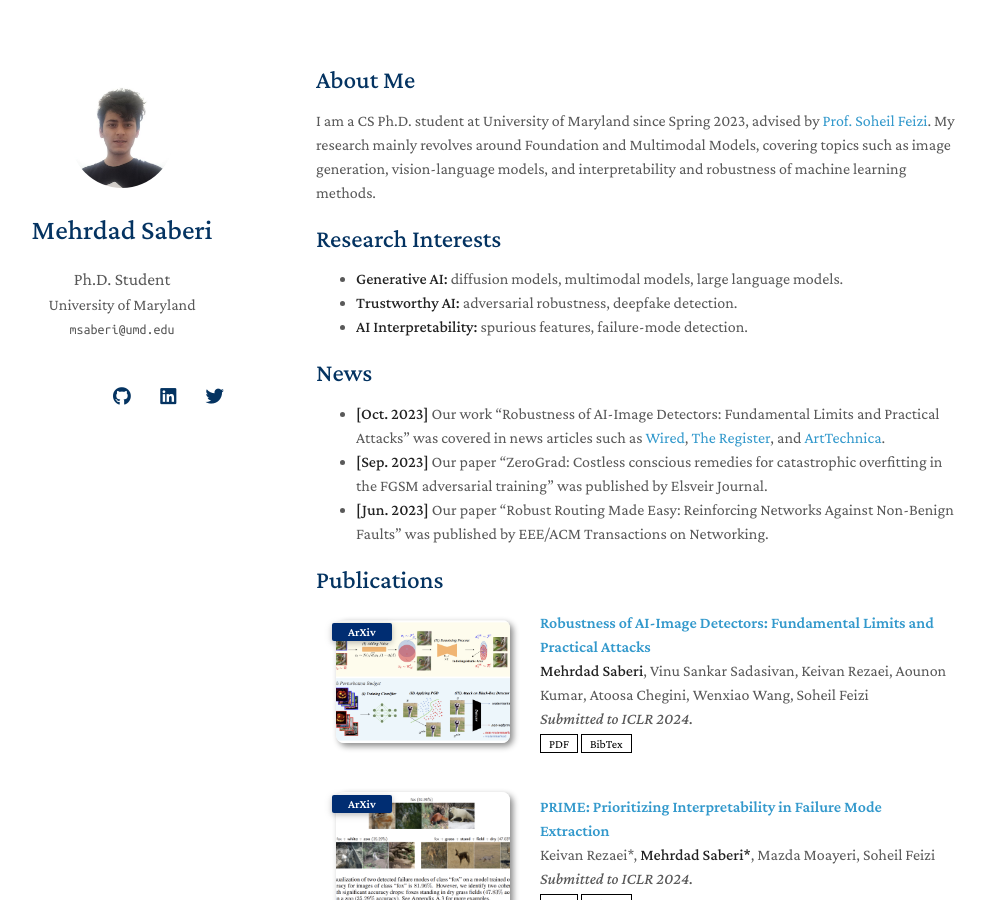
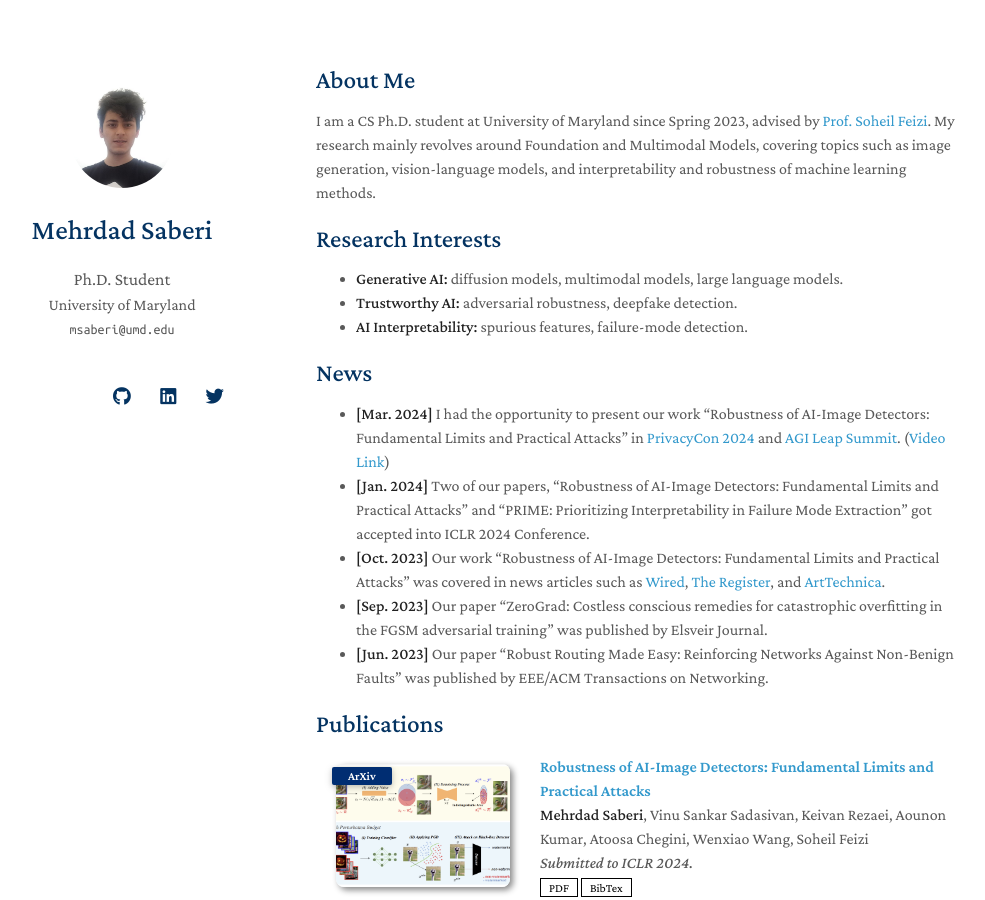
Before and after one commit to mehrdadsaberi/mehrdadsaberi.github.io, a Jekyll site: the page built from index.md, in a window 1280 px wide and 900 px high. Shown: the whole window, without its empty margins (154-1139 px from the left). Built offline with Jekyll 4.4.1, drawn with Linux system fonts in a browser that asks for light colours; nearby versions of some CDN libraries; a style sheet for code colours, icons or effects is not loaded; our own code applies the rules of GitHub Pages for plain Markdown files.

Commit message:
update news section

```diff
--- a/index.md
+++ b/index.md
@@ -14,6 +14,8 @@ I am a CS Ph.D. student at University of Maryland since Spring 2023, advised by
 - **AI Interpretability:** spurious features, failure-mode detection.
 
 ## News
+- **[Mar. 2024]** I had the opportunity to present our work "Robustness of AI-Image Detectors: Fundamental Limits and Practical Attacks" in <a href="https://www.ftc.gov/news-events/events/2024/03/privacycon-2024">PrivacyCon 2024</a> and <a href="https://superagi.com/agi-leap-summit/">AGI Leap Summit</a>. (<a href="https://vimeo.com/922128271#t=11090s">Video Link</a>)
+- **[Jan. 2024]** Two of our papers, "Robustness of AI-Image Detectors: Fundamental Limits and Practical Attacks" and "PRIME: Prioritizing Interpretability in Failure Mode Extraction" got accepted into ICLR 2024 Conference.
 - **[Oct. 2023]** Our work "Robustness of AI-Image Detectors: Fundamental Limits and Practical Attacks"
   was covered in news articles such as <a href="https://www.wired.com/story/artificial-intelligence-watermarking-issues/">Wired</a>,
   <a href="https://www.theregister.com/2023/10/02/watermarking_security_checks/">The Register</a>,
```
